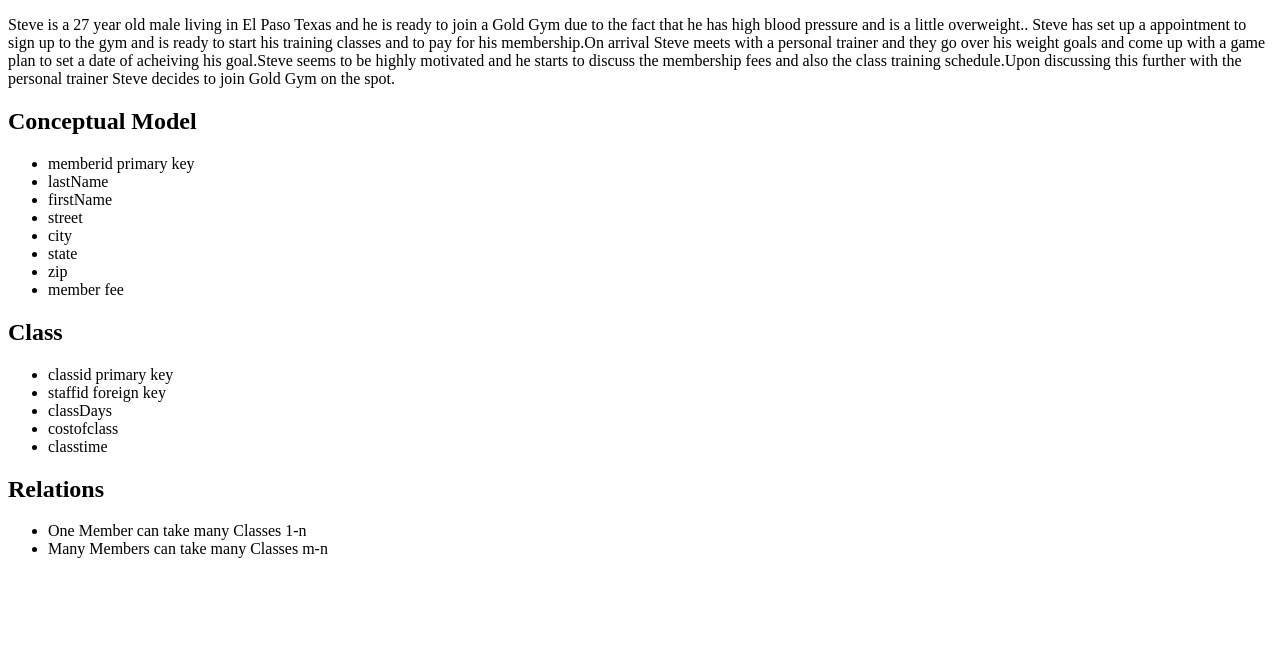
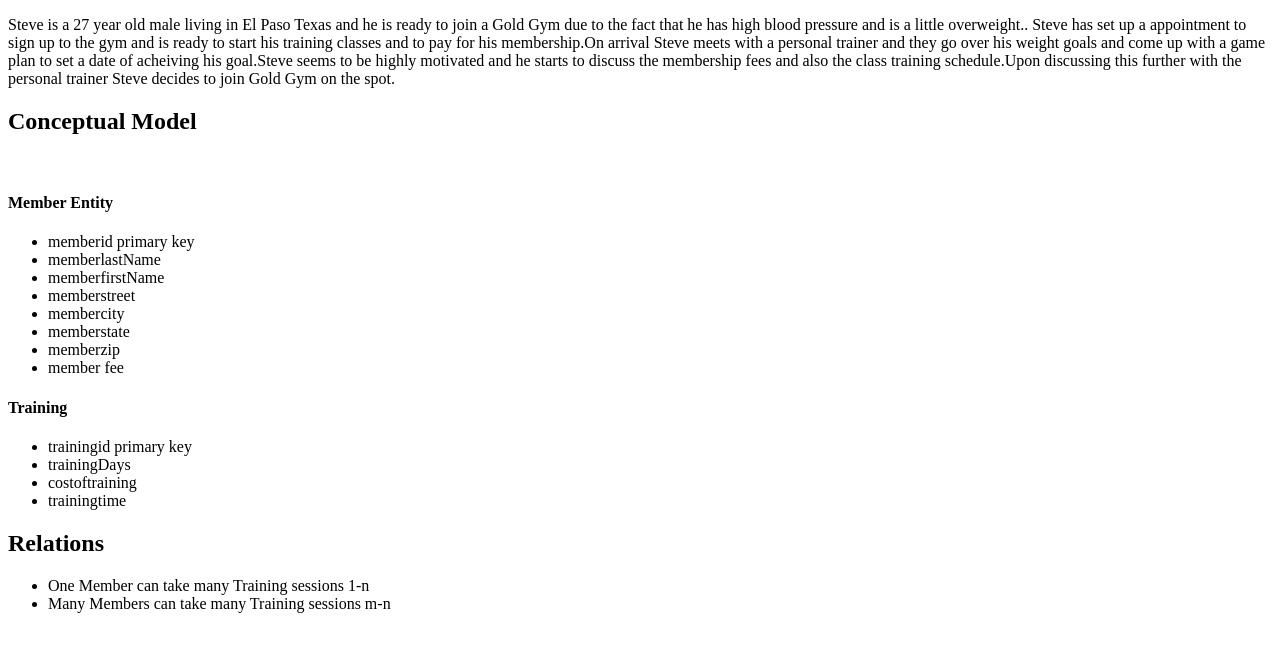
Before and after one commit to laurel102271/data-design, a PHP site: page / in a window 1280 px wide. Shown: the top 652 px of the page. Run offline with PHP 8.4, Linux system fonts and the light colour scheme.

Commit message:
Gold Gym Member Data Design

```diff
--- a/index.php
+++ b/index.php
@@ -6,29 +6,29 @@
 	</head>
 	<body>
 		<p>Steve is a 27 year old male living in El Paso Texas and he is ready to join a Gold Gym due to the fact that he has high blood pressure and is a little overweight.. Steve has set up a appointment to sign up to the gym and is ready to start his training classes and to pay for his membership.On arrival Steve meets with a personal trainer and they go over his weight goals and come up with a game plan to set a date of acheiving his goal.Steve seems to be highly motivated and he starts to discuss the membership fees and also the class training schedule.Upon discussing this further with the personal trainer Steve decides to join Gold Gym on the spot. </p>
-		<h2>Conceptual Model</h2>
+		<h2>Conceptual Model</h2><br>
+		<h4>Member Entity</h4>
 		<ul>
 			<li>memberid primary key</li>
-			<li>lastName</li>
-			<li>firstName</li>
-			<li>street</li>
-			<li>city</li>
-			<li>state</li>
-			<li>zip</li>
+			<li>memberlastName</li>
+			<li>memberfirstName</li>
+			<li>memberstreet</li>
+			<li>membercity</li>
+			<li>memberstate</li>
+			<li>memberzip</li>
 			<li>member fee</li>
 		</ul>
-		<h2>Class</h2>
+		<h4> Training </h4>
 		<ul>
-			<li>classid primary key</li>
-			<li>staffid foreign key</li>
-			<li>classDays</li>
-			<li>costofclass</li>
-			<li>classtime</li>
+			<li>trainingid primary key</li>
+			<li>trainingDays</li>
+			<li>costoftraining</li>
+			<li>trainingtime</li>
 		</ul>
 		<h2>Relations</h2>
 		<ul>
-			<li>One Member can take many Classes 1-n</li>
-			<li>Many Members can take many Classes m-n</li>
+			<li>One Member can take many Training sessions 1-n</li>
+			<li>Many Members can take many Training sessions m-n</li>
 		</ul>
 
 	</body>
```
